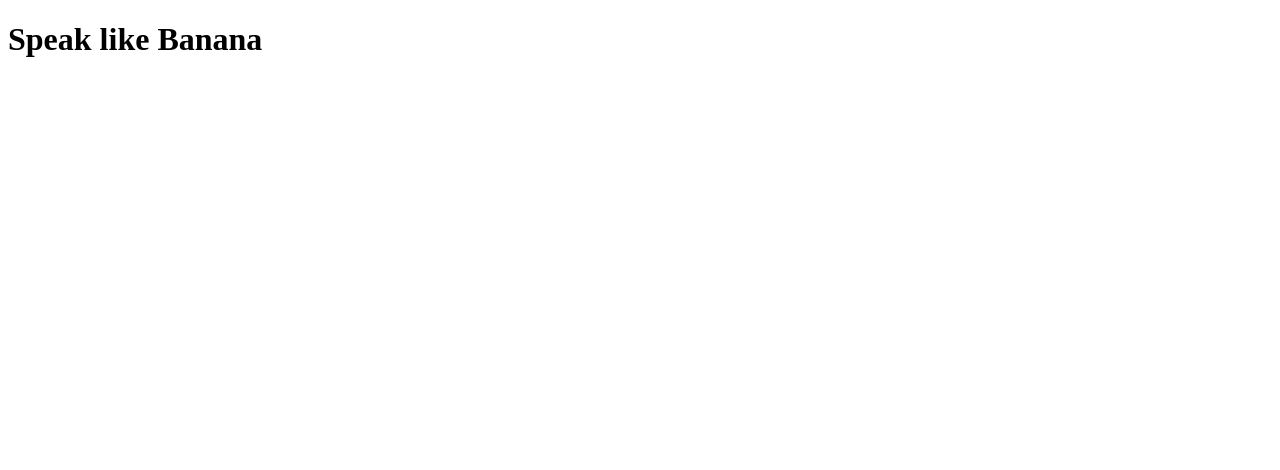
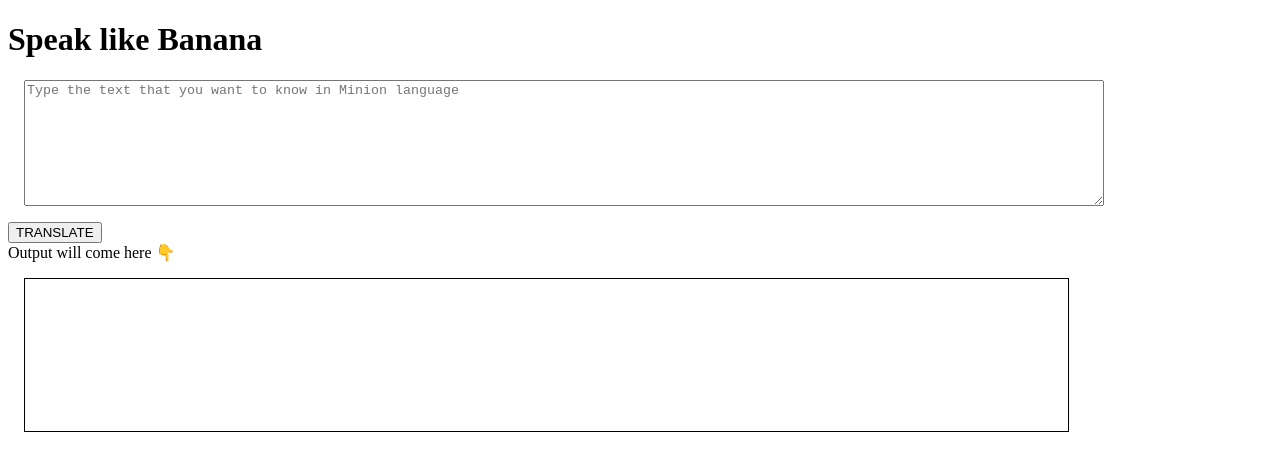
Before and after one commit to kotesh-arya/Banana-luko-biaplaa, a plain HTML site: page index.html in a window 1280 px wide. Drawn offline with Linux system fonts and the light colour scheme.

Commit message:
Upto input,output functionality
text netered in the first element will be displayed on the  second element when the button gets clicked

```diff
--- /dev/null
+++ b/Styles.css
@@ -0,0 +1,13 @@
+textarea{
+    width: 85%;
+    height:15vh;
+    display: block;
+    margin: 1rem;
+}
+#output{
+    border: 1px solid black;
+    height: 15vh;
+    width: 80%;
+    margin: 1rem;
+    padding: 1rem;
+}
--- /dev/null
+++ b/app.js
@@ -0,0 +1,9 @@
+var btnTranslate = document.querySelector("#btn-translate");
+var textArea = document.querySelector("textarea");
+var outputDiv = document.querySelector("#output");
+
+function clickHandler(){
+    outputDiv.innerText = "text translated : " + textArea.value;
+};
+
+btnTranslate.addEventListener("click",clickHandler);
--- a/index.html
+++ b/index.html
@@ -1,11 +1,21 @@
 <!DOCTYPE html>
 <html lang="en">
+
 <head>
     <meta charset="UTF-8">
     <meta name="viewport" content="width=device-width, initial-scale=1.0">
     <title>Document</title>
+    <link rel="stylesheet" href="styles.css">
 </head>
+
 <body>
     <h1>Speak like Banana</h1>
+    <textarea placeholder="Type the text that you want to know in Minion language" name="" id="text-area" cols="30"
+        rows="10"></textarea>
+    <button id="btn-translate">TRANSLATE</button>
+    <div>Output will come here 👇</div>
+    <div id="output"></div>
+    <script src="app.js"></script>
 </body>
+
 </html>
```
